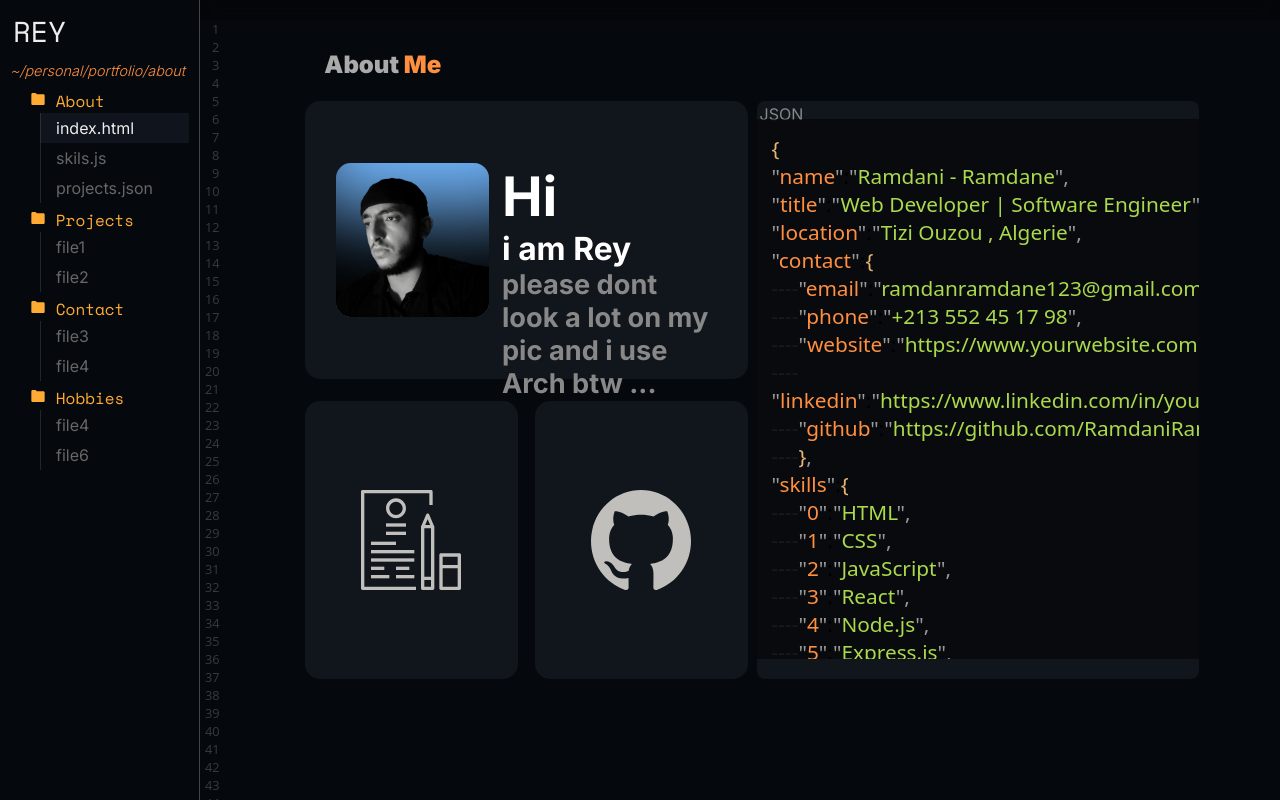
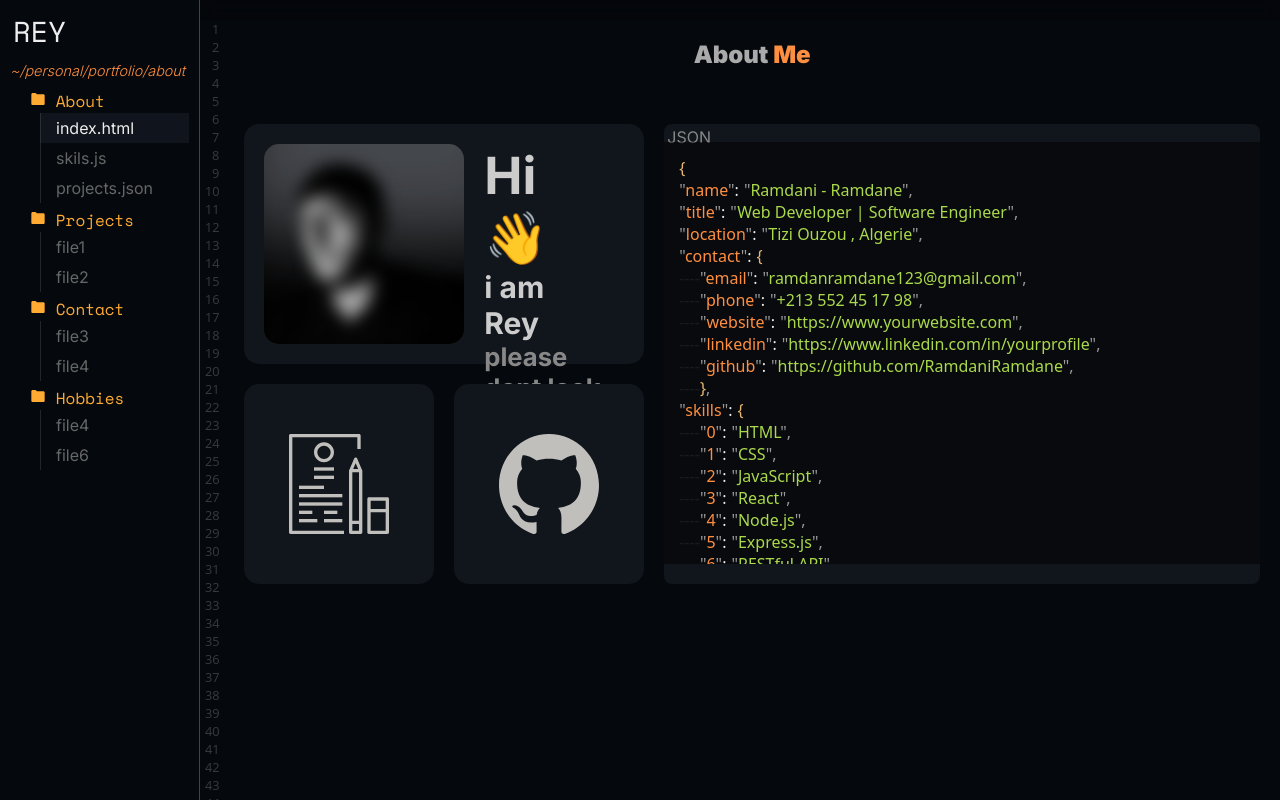
Before and after one commit to RamdaniRamdane/rey-portfolio, a Next.js app: page /about in a window 1280 px wide. Built offline with nearby package versions, Linux system fonts and the light colour scheme.

Commit message:
project section commit

```diff
--- a/src/app/about/page.module.css
+++ b/src/app/about/page.module.css
@@ -1,50 +1,53 @@
 .container {
   width: 100%;
   height: 100%;
+
 }
 
 .cardContainer {
+  margin: auto;
+  margin-top: 55px;
   display: flex;
   flex-direction: row;
   width: 100%;
   height: calc(100% - 20px);
-  padding: 6% ;
+  justify-content: center;
 }
 
 .left {
-  width: 50%;
-  height: calc(100% - 20px);
+  width: 400px;
+  height: 400px;
   display: flex;
   flex-direction: column;
 }
 .imageText{
-    height: 50%;
+    height:400px;
     display: flex;
     flex-direction: row;
     align-items: center;
     background: #11151C;
     border-radius: 15px;
-    margin-bottom:5% ;
-    padding-left: 4%;
+    margin-bottom:20px ;
 }
 .textContainer{
-    width:calc(80% - 10vw) ;
-    height: 12vw;
-    color: #fff;
+    width:calc(80% - 200px) ;
+    height: 200px;
+    color: #ccc;
     font-weight: bold;
     text-align: left;
-    font-size: 1.7rem;
+    font-size:1.6rem ;
 }
 .imageContainer{
-    width: 12vw;
-    height: 12vw;
+    width: 200px;
+    height: 200px;
     overflow: hidden;
     border-radius:  15px ;
-    background: #73B8FF;
-    margin: 8% 3%;
+    background: #73B8FF55;
+    margin: 20px;
     -webkit-box-shadow: inset 18px -159px 82px -56px rgba(0,0,0,1);
     -moz-box-shadow: inset 18px -159px 82px -56px rgba(0,0,0,1);
     box-shadow: inset 18px -159px 82px -56px rgba(0,0,0,1);
+    filter: saturate(0);
 }
 .img{
     width:120%;
@@ -52,6 +55,12 @@
     position: relative;
     bottom: 10%;
     right: 10%;
+    filter: blur(8px);
+}
+
+.img:hover{
+    filter: blur(0);
+    transition: .5s;
 }
 
 .CvGit{
@@ -62,8 +71,8 @@
 }
 
 .Git , .Cv {
-    height: 100%;
-    width: 48%;
+    height: 200px;
+    width: 200px;
     background: #11151C;
     border-radius: 15px;
     display: flex;
@@ -71,12 +80,12 @@
     justify-content: center;
 }
 .Cv{
-    margin-right: 4%
+    margin-right: 20px
 }
 
 .right {
-  width: 50%;
-  height: calc(100% - 20px);
+  width: calc(100%-200px);
+  height: 460px;
   border-radius: 8px;
   display: flex;
   flex-direction: column;
@@ -84,7 +93,7 @@
   overflow:scroll;
   scrollbar-width: none;
   background: #11151C;
-  margin-left: 1%;
+  margin-left: 20px;
 }
 
 
--- a/src/app/about/page.tsx
+++ b/src/app/about/page.tsx
@@ -18,7 +18,7 @@ export default function about() {
                     <Image className={styles.img} src={reyImg} alt="rey" />
                 </div>
                 <div className={styles.textContainer}>
-                    <h1>Hi</h1>
+                    <h1>Hi &#128075;</h1>
                     <h3>i am Rey</h3>
                     <p>please dont look a lot on my pic and i use Arch btw ...</p>
                 </div>
--- a/src/app/components/title/title.module.css
+++ b/src/app/components/title/title.module.css
@@ -2,9 +2,7 @@
   color: #aaa;
   font-size: 1.5rem;
   font-weight: 900;
-  position: absolute;
-  top:30px;
-  left:100px
+  margin: auto;
 }
 
 .textColored {
--- a/src/app/components/toJson/toJson.module.css
+++ b/src/app/components/toJson/toJson.module.css
@@ -1,6 +1,6 @@
 .json {
   display: block;
   text-align: start;
-  font-size: 1.3rem;
+  font-size: 100%;
   font-family: system-ui, -apple-system, BlinkMacSystemFont, 'Segoe UI', Roboto, Oxygen, Ubuntu, Cantarell, 'Open Sans', 'Helvetica Neue', sans-serif;
 }
--- a/src/app/globals.css
+++ b/src/app/globals.css
@@ -77,6 +77,12 @@
   box-sizing: border-box;
   padding: 0;
   margin: 0;
+    -ms-overflow-style : none ;
+   scrollbar-width: none;
+}
+
+*::-webkit-scrollbar {
+  display: none;
 }
 
 html,
--- a/src/app/page.module.css
+++ b/src/app/page.module.css
@@ -124,7 +124,7 @@
 
 
 .displayContainer {
-  overflow:hidden;
+  overflow:scroll;
   background: #080c1299;
   height: calc(100vh - 20px);
   width: 100%;
--- /dev/null
+++ b/src/app/projects/page.module.css
@@ -0,0 +1,20 @@
+.container{
+    display: flex;
+    flex-direction: column;
+}
+
+.grid{
+    width: 100%;
+    display: grid;
+    grid-template-columns: repeat(2,1fr);
+    gap: 20px;
+    margin-top: 55px;
+}
+
+.gridItem{
+    width: 400px;
+    height: 400px;
+    background: #11151C;
+    border-radius: 15px;
+    color: #eee;
+}
--- a/src/app/scripts/toJson.js
+++ b/src/app/scripts/toJson.js
@@ -5,7 +5,7 @@ export function jsonSyntax(json, tabNumber) {
   const apostrof = `<span style="color:#999">&#34;</span>`;
   const coma = `<span style="color:#999">&#44;</span>`;
   const tab = `<span style="color:#fff1">----</span>`;
-
+  const twoPoits= `<span style="margin-right:5px; color:#eee">:</span>`
   let i = tabNumber;
   let result = `${leftCurlyBraket} </br> ${tab.repeat(i)}`;
   let umbdedJson = false;
@@ -16,7 +16,7 @@ export function jsonSyntax(json, tabNumber) {
       umbdedJson === true
         ? `${jsonSyntax(json[key], i+1 )}`
         : `${apostrof}<span style="color:#AAD94C ;">${json[key]}</span>${apostrof}`;
-    result += `${apostrof}<span style="color:#FF8F40;">${key}</span>${apostrof}:${res}${coma}</br> ${tab.repeat(i)}`;
+    result += `${apostrof}<span style="color:#FF8F40;">${key}</span>${apostrof}${twoPoits}${res}${coma}</br> ${tab.repeat(i)}`;
   });
   result += `${rightCurlyBraket}`;
   return result;
```
Also changed, not shown: src/app/projects/page.tsx (+18 -3 lines), src/app/skils/page.module.css (+29 -8 lines).
